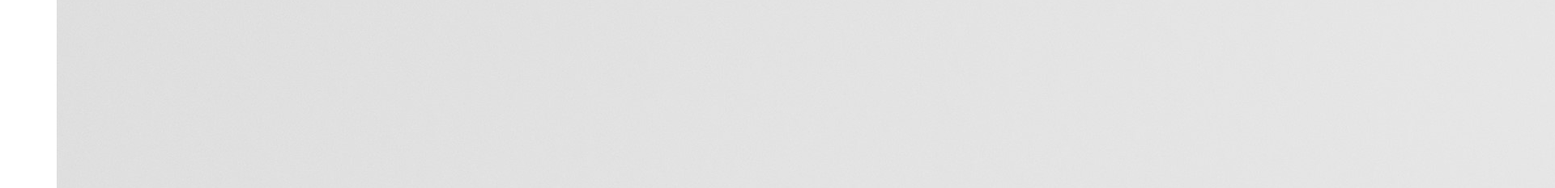
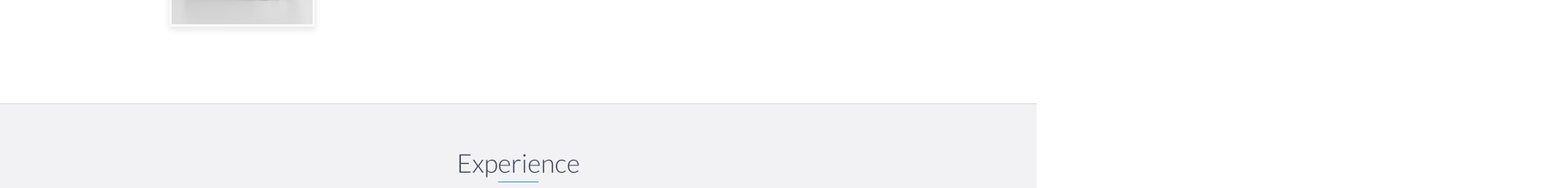
Before and after one commit to geonuk-kimmm/geonuk-kimmm.github.io, a website: page index.html in a window 1280 px wide. Shown: the part 1135-1368 px from the top of the page at 81% size, 1920 px wide, since content can reach past the window. Drawn offline with nearby package versions, Linux system fonts and the light colour scheme.

Commit message:
Update index.html

```diff
--- a/index.html
+++ b/index.html
@@ -70,7 +70,13 @@
             <div class="row">
                 <div class="col-md-4">
                     <h2 class="heading">About Me</h2>
-					<img src="images/smile.jpg" alt="profile" class="img-fluid" style="border-radius: 10px; margin-top: 20px;">
+					<img src="images/smile.jpg" alt="profile" class="img-fluid" style="max-width: 180px;  /* ⭐ 원하는 너비로 조절하세요 (예: 150px~200px) */
+                width: 100%;       /* 반응형 대응 */
+                height: auto;      /* 비율 유지 */
+                margin-top: 20px;  /* 제목과의 간격 */
+                margin-bottom: 20px; /* 아래쪽 간격 */
+                border: 3px solid #f8f9fa; /* (선택) 얇은 테두리 */
+                box-shadow: 0 4px 8px rgba(0,0,0,0.1); /* (선택) 살짝 그림자 */">
                 </div>
                 <div class="col-md-8">
                     <p>
```
